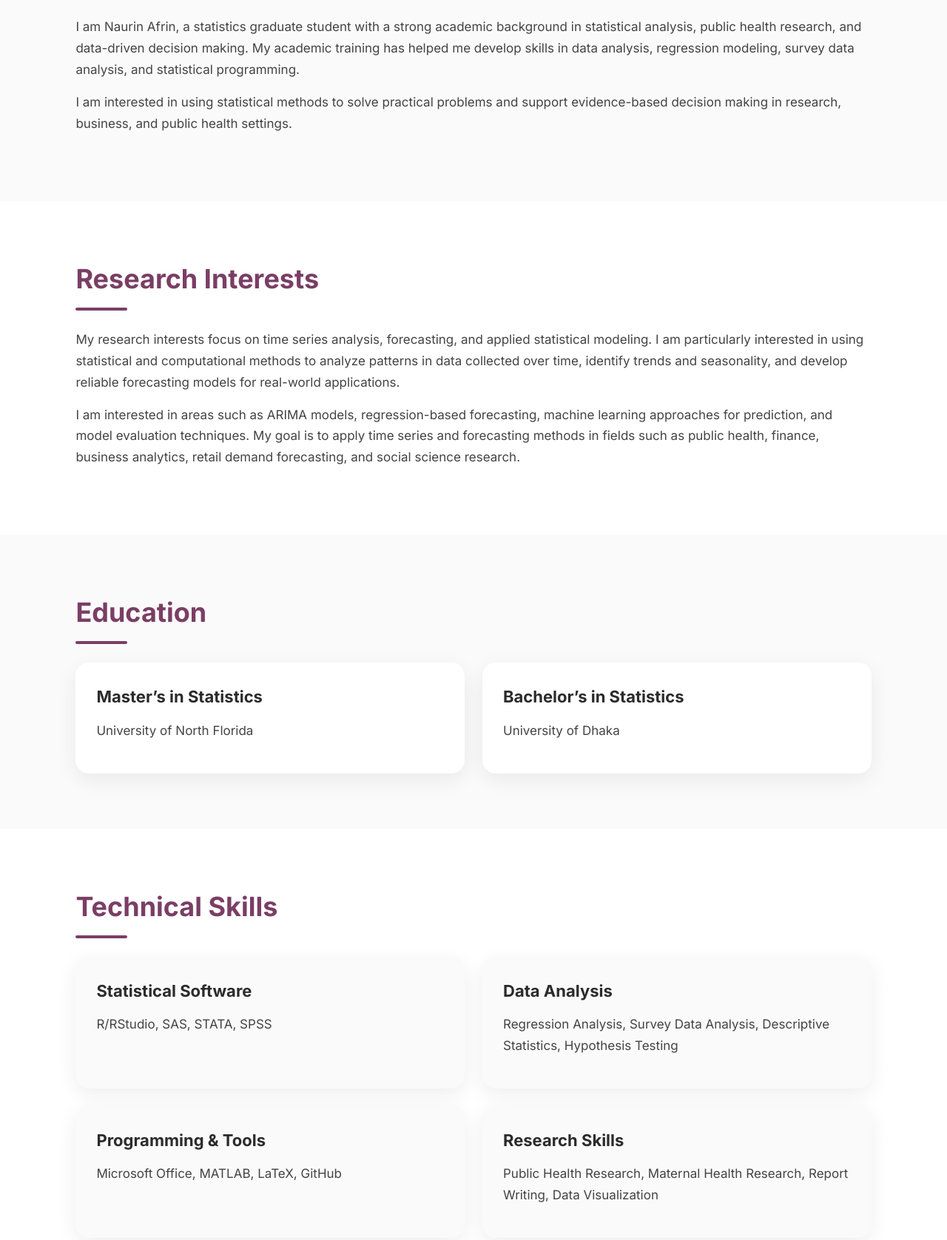
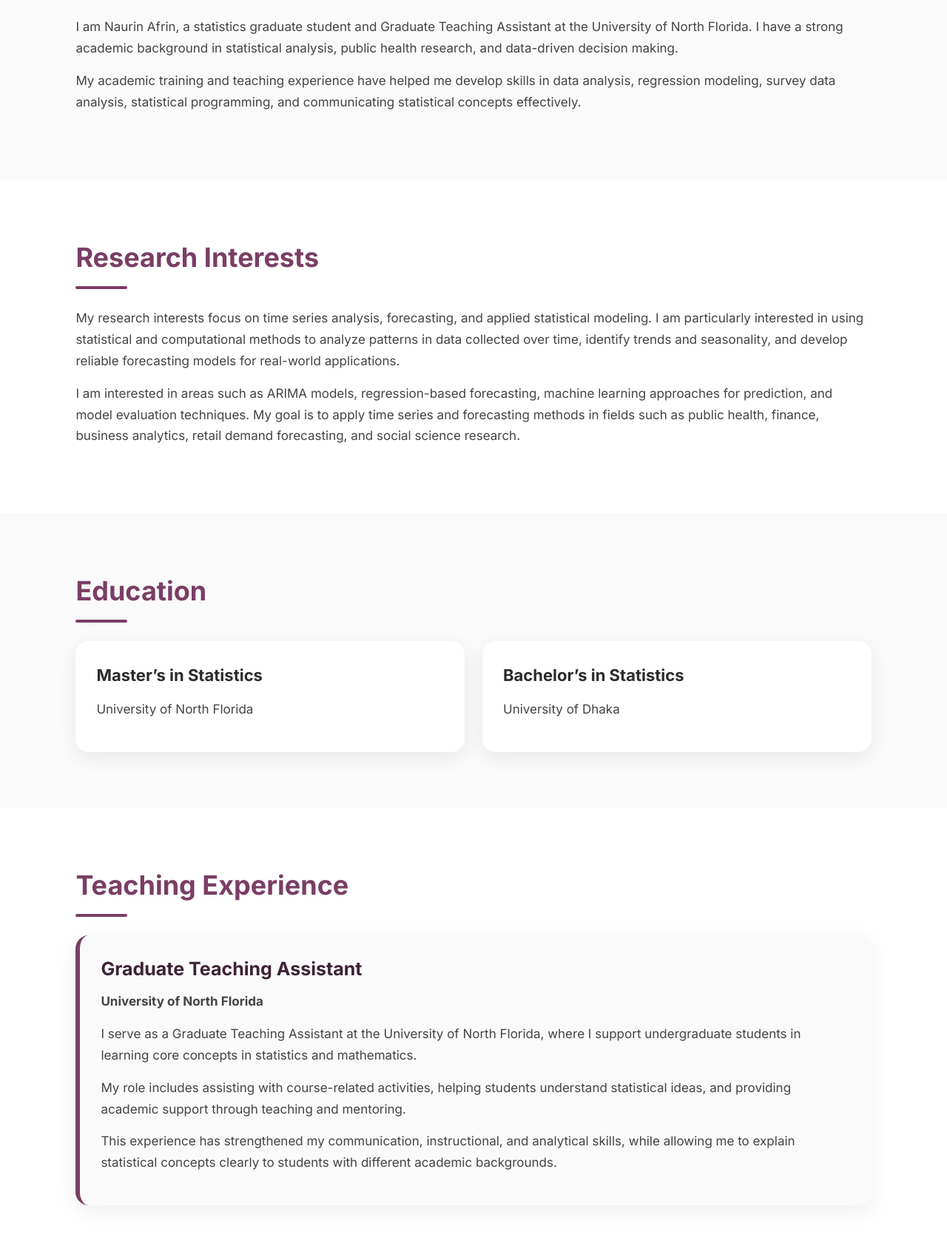
Before and after one commit to Naurinafrin0/naurin-portfolio, a plain HTML site: page index.html in a window 1280 px wide. Shown: the part 951-2628 px from the top of the page at 74% size. Drawn offline with Linux system fonts and the light colour scheme.

Commit message:
Update index.html

```diff
--- a/index.html
+++ b/index.html
@@ -19,6 +19,7 @@
         <li><a href="#about">About</a></li>
         <li><a href="#research-interest">Research Interests</a></li>
         <li><a href="#education">Education</a></li>
+        <li><a href="#experience">Experience</a></li>
         <li><a href="#skills">Skills</a></li>
         <li><a href="#project">Research</a></li>
         <li><a href="#interests">Career Interests</a></li>
@@ -33,10 +34,10 @@
 
         <h1>Naurin Afrin</h1>
 
-        <h3>Statistics Student | Data Analyst | Time Series Analysis & Forecasting</h3>
+        <h3>Statistics Graduate Student | Graduate Teaching Assistant | Time Series Analysis & Forecasting</h3>
 
         <p class="hero-description">
-          I am passionate about applying statistical methods to forecasting and real-world data analysis problems.
+          I am passionate about applying statistical methods to forecasting, teaching, and real-world data analysis problems.
         </p>
 
         <div class="hero-buttons">
@@ -57,15 +58,15 @@
       <h2>About Me</h2>
 
       <p>
-        I am Naurin Afrin, a statistics graduate student with a strong academic background in
-        statistical analysis, public health research, and data-driven decision making. My academic
-        training has helped me develop skills in data analysis, regression modeling, survey data
-        analysis, and statistical programming.
+        I am Naurin Afrin, a statistics graduate student and Graduate Teaching Assistant at the
+        University of North Florida. I have a strong academic background in statistical analysis,
+        public health research, and data-driven decision making.
       </p>
 
       <p>
-        I am interested in using statistical methods to solve practical problems and support
-        evidence-based decision making in research, business, and public health settings.
+        My academic training and teaching experience have helped me develop skills in data analysis,
+        regression modeling, survey data analysis, statistical programming, and communicating
+        statistical concepts effectively.
       </p>
     </section>
 
@@ -103,7 +104,32 @@
       </div>
     </section>
 
-    <section id="skills" class="section light-section">
+    <section id="experience" class="section light-section">
+      <h2>Teaching Experience</h2>
+
+      <div class="card project-card">
+        <h3>Graduate Teaching Assistant</h3>
+        <p><strong>University of North Florida</strong></p>
+
+        <p>
+          I serve as a Graduate Teaching Assistant at the University of North Florida, where I support
+          undergraduate students in learning core concepts in statistics and mathematics.
+        </p>
+
+        <p>
+          My role includes assisting with course-related activities, helping students understand
+          statistical ideas, and providing academic support through teaching and mentoring.
+        </p>
+
+        <p>
+          This experience has strengthened my communication, instructional, and analytical skills,
+          while allowing me to explain statistical concepts clearly to students with different
+          academic backgrounds.
+        </p>
+      </div>
+    </section>
+
+    <section id="skills" class="section">
       <h2>Technical Skills</h2>
 
       <div class="skills-grid">
@@ -129,7 +155,7 @@
       </div>
     </section>
 
-    <section id="project" class="section">
+    <section id="project" class="section light-section">
       <h2>Research Project</h2>
 
       <div class="card project-card">
@@ -153,7 +179,7 @@
       </div>
     </section>
 
-    <section id="interests" class="section light-section">
+    <section id="interests" class="section">
       <h2>Career Interests</h2>
 
       <p>
@@ -168,7 +194,7 @@
       </p>
     </section>
 
-    <section id="cv" class="section">
+    <section id="cv" class="section light-section">
       <h2>CV</h2>
 
       <p>
@@ -178,13 +204,19 @@
       <a href="Naurin_Afrin_CV.pdf" class="btn primary-btn" target="_blank">Download CV</a>
     </section>
 
-    <section id="contact" class="section light-section">
+    <section id="contact" class="section">
       <h2>Contact</h2>
 
       <div class="contact-box">
-        <p><strong>Email:</strong> <a href="mailto:promeea58@gmail.com">promeea58@gmail.com</a></p>
+        <p>
+          <strong>Email:</strong>
+          <a href="mailto:promeea58@gmail.com">promeea58@gmail.com</a>
+        </p>
 
-        <p><strong>LinkedIn:</strong> <a href="https://www.linkedin.com/in/naurin-afrin0" target="_blank">linkedin.com/in/naurin-afrin0</a></p>
+        <p>
+          <strong>LinkedIn:</strong>
+          <a href="https://www.linkedin.com/in/naurin-afrin0" target="_blank">linkedin.com/in/naurin-afrin0</a>
+        </p>
       </div>
     </section>
 
```
